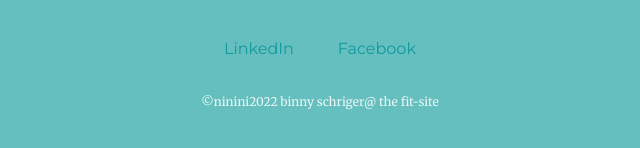
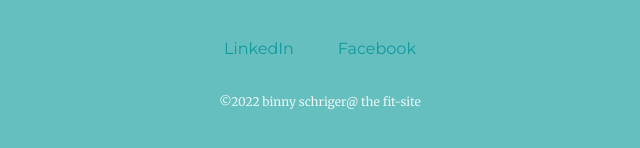
Before and after one commit to binny3213/binnywebsite, a plain HTML site: page index.html in a window 1280 px wide. Shown: the part 2632-2780 px from the top of the page, 320-960 px from the left. Drawn offline with Linux system fonts and the light colour scheme; a web font is replaced by a local one.

Commit message:
update index

```diff
--- a/index.html
+++ b/index.html
@@ -51,7 +51,7 @@
   <div class="bottom-container">
     <a class="footer-link" href="https://www.linkedin.com/">LinkedIn</a>
     <a class="footer-link" href="https://Facebook.com">Facebook</a>
-    <p class="copyright">©ninini2022 binny schriger@ the fit-site</p>
+    <p class="copyright">©2022 binny schriger@ the fit-site</p>
   </div>
 
   </div>
```
